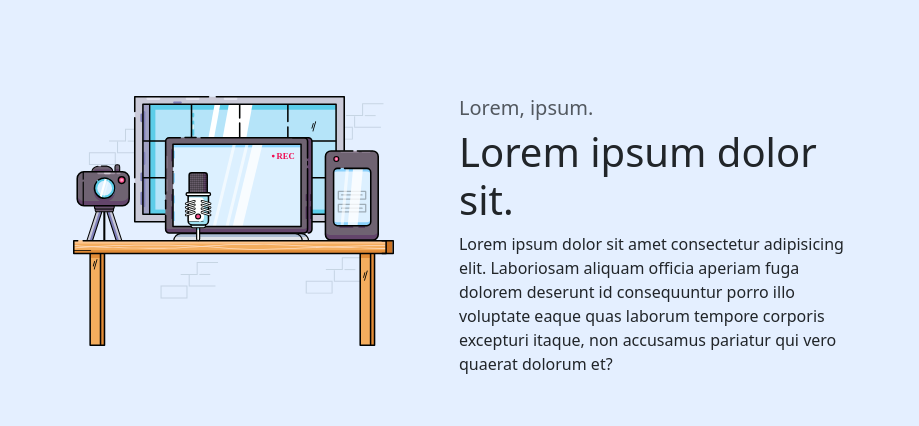
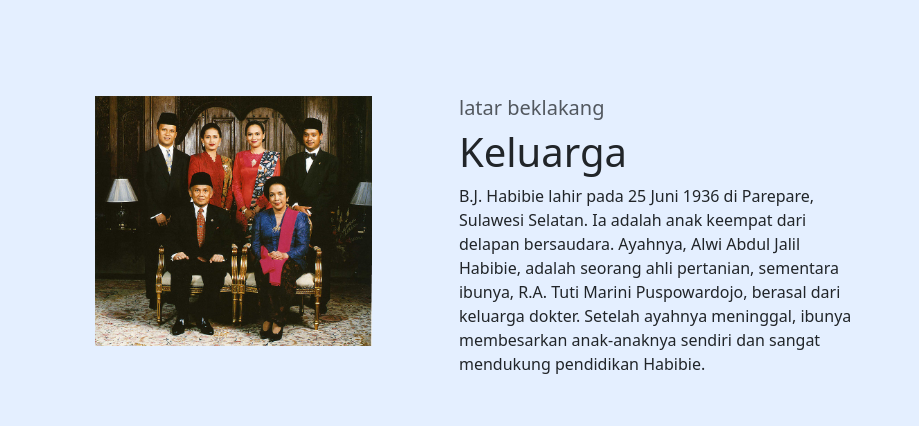
Before and after one commit to AureliaRamadhani/weblandingpage, a plain HTML site: page index.html in a window 1280 px wide. Shown: the part 2421-2847 px from the top of the page, without its empty margins (193-1112 px from the left). Drawn offline with nearby package versions, Linux system fonts and the light colour scheme.

Commit message:
penambahan konten2

```diff
--- a/index.html
+++ b/index.html
@@ -488,15 +488,15 @@
     <div class="col-sm-8">
       <div class="row">
         <div class="col-sm-6 text-center">
-          <img src="images/youtube_illustration.svg" alt="ilustration-3" class="ilustration-3">
+          <img src="images/800px-Habibie_family_portrait.jpg" alt="ilustration-3" class="ilustration-3">
         </div>
         <div class="col-sm-6 section5-1">
           <!-- lorem2 -->
-          <h5 class="text-muted">Lorem, ipsum.</h5>
+          <h5 class="text-muted">latar beklakang</h5>
           <!-- lorem4 -->
-          <h1>Lorem ipsum dolor sit.</h1>
+          <h1>Keluarga</h1>
           <!-- lorem35 -->
-          <p>Lorem ipsum dolor sit amet consectetur adipisicing elit. Laboriosam aliquam officia aperiam fuga dolorem deserunt id consequuntur porro illo voluptate eaque quas laborum tempore corporis excepturi itaque, non accusamus pariatur qui vero quaerat dolorum et?</p>
+          <p>B.J. Habibie lahir pada 25 Juni 1936 di Parepare, Sulawesi Selatan. Ia adalah anak keempat dari delapan bersaudara. Ayahnya, Alwi Abdul Jalil Habibie, adalah seorang ahli pertanian, sementara ibunya, R.A. Tuti Marini Puspowardojo, berasal dari keluarga dokter. Setelah ayahnya meninggal, ibunya membesarkan anak-anaknya sendiri dan sangat mendukung pendidikan Habibie.</p>
         </div>
       </div>
       <div class="row my-5">
```
Also changed, not shown: images/800px-Habibie_family_portrait.jpg (added), images/800px-Habibie_family_portrait.svg (added).
